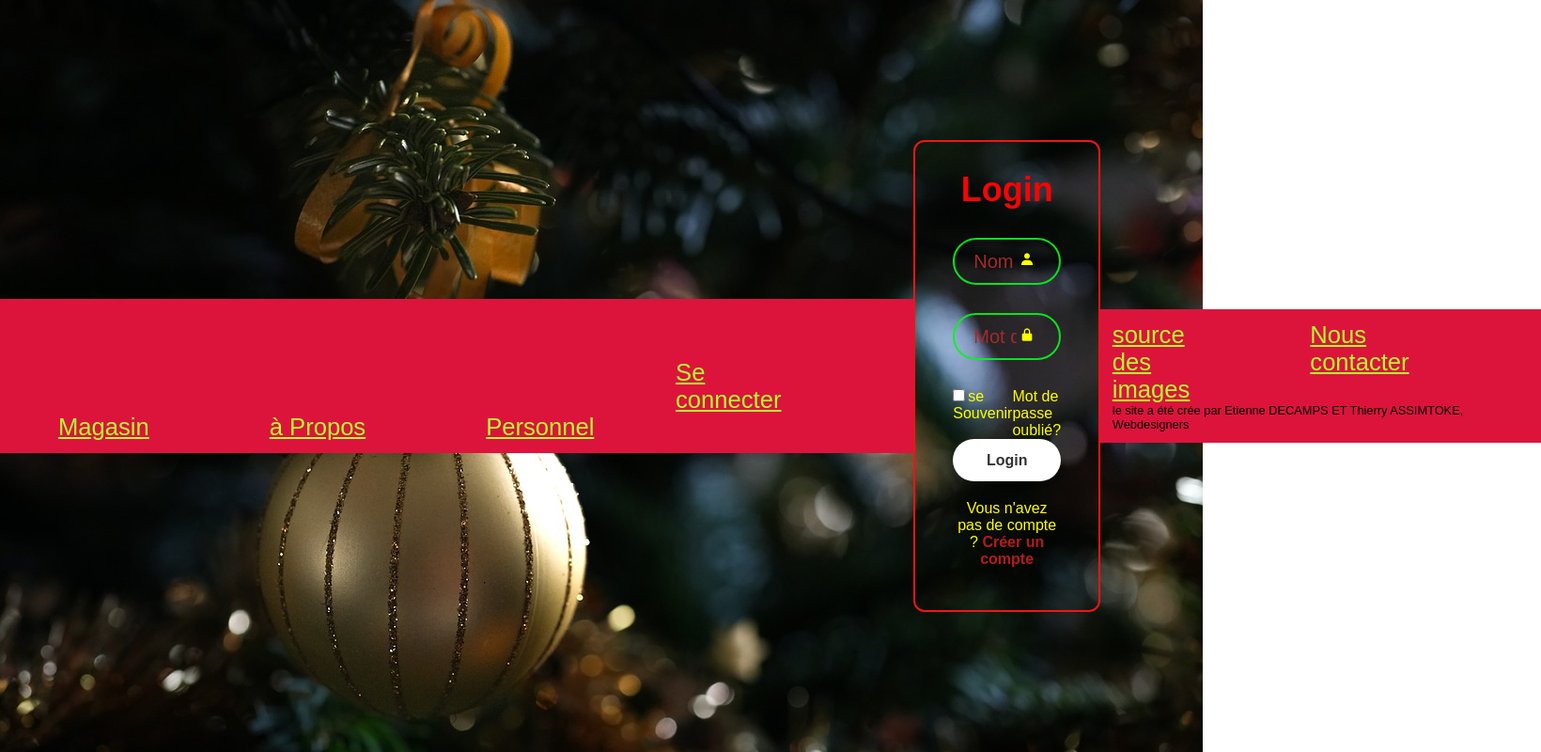
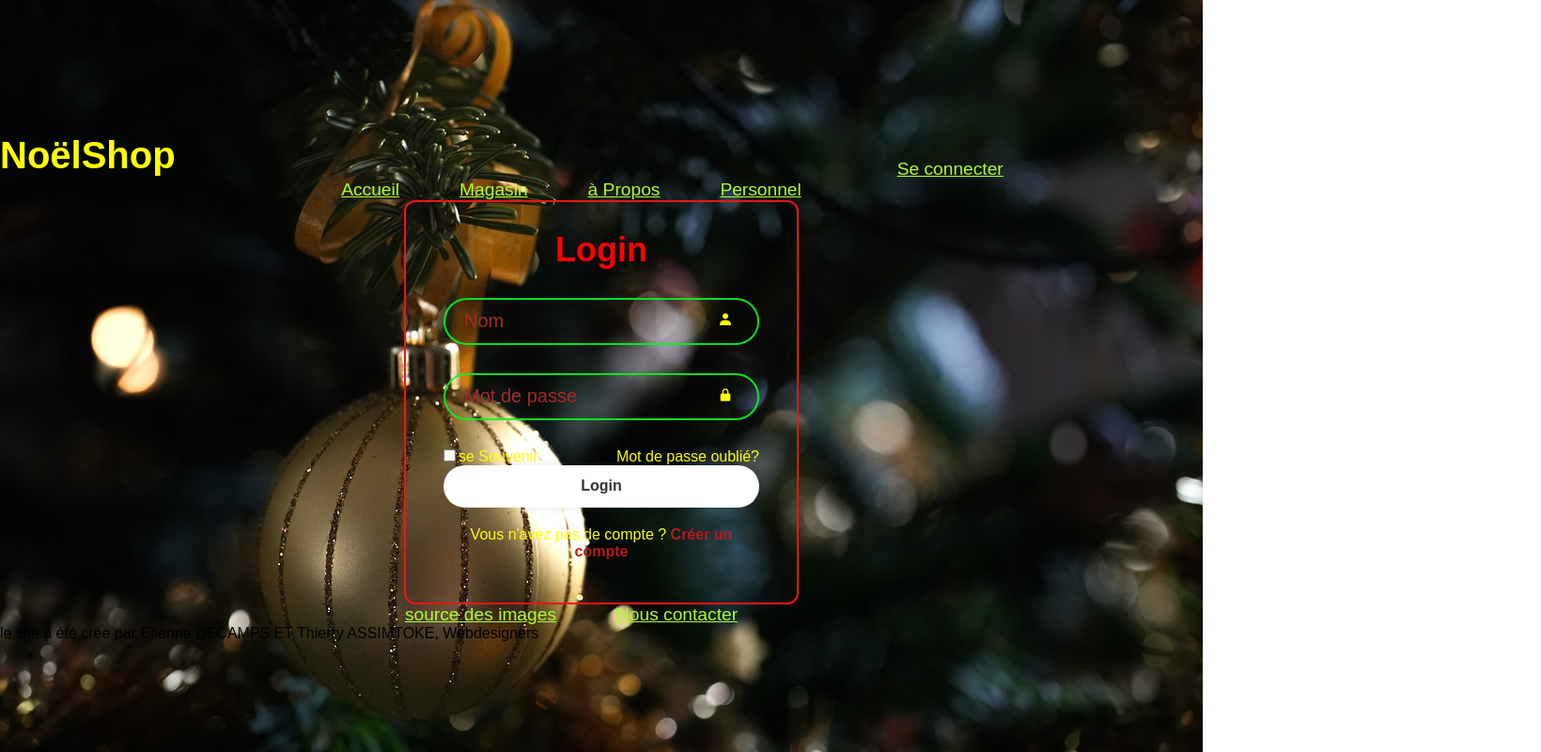
Before and after one commit to Etes-Hyene/html, a plain HTML site: page pages/login.html in a window 1280 px wide. Shown: the whole page at 94% size, 1640 px wide, since content can reach past the window. Drawn offline with nearby package versions, Linux system fonts and the light colour scheme.

Commit message:
Update login.css

```diff
--- a/sheets/login.css
+++ b/sheets/login.css
@@ -6,6 +6,7 @@
   }
   body{
      display:flex;
+     flex-direction: column;
      justify-content:center;
      align-items: center;
      min-height:100vh;
@@ -16,10 +17,6 @@
     border-radius: 150px;
   }
 /* pour mettre  les element en colonne*/
-.conteneur{
-    display:flex;
-    flex-direction: column;
-}
   .wrapper{
     width:420px;
     background:transparent;
@@ -27,6 +24,7 @@
     color:yellow;
     border-radius:12px;
     padding: 30px 40px;
+    margin:0 15px;
   }
   .wrapper h1{
     font-size: 36px;
@@ -105,29 +103,33 @@
     text-decoration: underline;
 }
 /*les header et footer de la page, leur barre de navigation avec tous leurs liens, la div titre contient le nom et le login*/
-#titre{display: flex;
-       flex-direction: row;
-       gap: 60vw;
-      }
+#titre{
+    display:flex;
+    flex-direction: row;
+    gap: 60vw;
+}
 #titre h1{
     color:yellow;
-    font-size: 5vw;
+    font-size:2.5rem;
+    margin-top: 2%;
+    padding:auto;
 }
 #titre a{
     margin-top: 4vw;
 }
-header , footer{background-color: crimson;
-                padding: 1vw;
-                font-size: 1vw;
-               }
+header , footer{
+    background: transparent;
+    padding: auto;
+    width:100%;
+}
 nav{
     display: flex ;
     flex-direction: row;
     justify-content:center;}
 header a, footer a{
     color: greenyellow;
-    margin-right: 10vw;
-    font-size: 2vw;}
+    margin-right: 5vw;
+    font-size: 1.2rem;}
 header a:hover, footer a:hover{
     color: chartreuse;
 }
```
